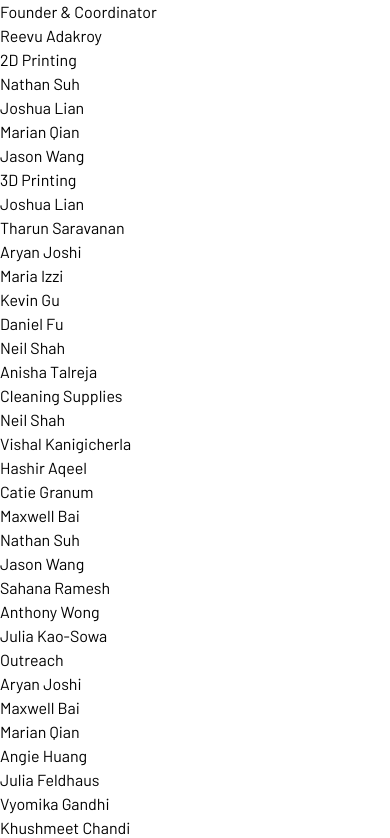
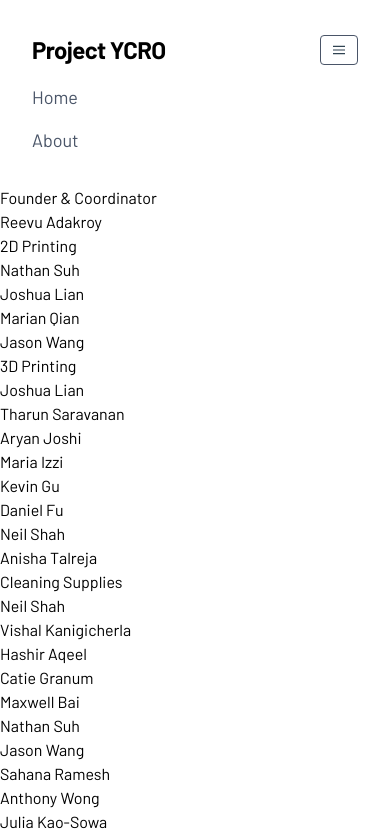
Before and after one commit to fighting-covid/website, a Next.js app: page /about in a window 390 px wide. Shown: the top 838 px of the page. Built offline with nearby package versions, Linux system fonts and the light colour scheme; a web font is replaced by a local one.

Commit message:
Create header component

```diff
--- /dev/null
+++ b/components/header.js
@@ -0,0 +1,33 @@
+import Link from "next/link";
+
+const Header = () => (
+  <nav className="flex items-center justify-between flex-wrap p-8 container mx-auto">
+    <div className="flex items-center flex-shrink-0 mr-8">
+      <span className="font-bold text-2xl tracking-tight">Project YCRO</span>
+    </div>
+    <div className="block lg:hidden">
+      <button className="flex items-center px-3 py-2 border rounded text-dark border-gray-700 hover:text-dark hover:border-dark">
+        <svg
+          className="fill-current h-3 w-3"
+          viewBox="0 0 20 20"
+          xmlns="http://www.w3.org/2000/svg"
+        >
+          <title>Menu</title>
+          <path d="M0 3h20v2H0V3zm0 6h20v2H0V9zm0 6h20v2H0v-2z" />
+        </svg>
+      </button>
+    </div>
+    <div className="w-full block flex-grow lg:flex lg:items-center lg:w-auto">
+      <div className="text-lg lg:flex-grow">
+        <div className="block mt-4 lg:inline-block lg:mt-0 text-gray-700 hover:text-dark mr-4">
+          <Link href="/home">Home</Link>
+        </div>
+        <div className="block mt-4 lg:inline-block lg:mt-0 text-gray-700 hover:text-dark">
+          <Link href="/about">About</Link>
+        </div>
+      </div>
+    </div>
+  </nav>
+);
+
+export default Header;
--- a/pages/_app.js
+++ b/pages/_app.js
@@ -1,4 +1,6 @@
 import Head from "next/head";
+
+import Header from "../components/header";
 
 import "../styles/main.css";
 
@@ -13,6 +15,7 @@ export default function MyApp({ Component, pageProps }) {
           key="google-fonts"
         />
       </Head>
+      <Header />
       <Component {...pageProps} />
       <style global jsx>{`
         body {
--- a/tailwind.config.js
+++ b/tailwind.config.js
@@ -4,7 +4,7 @@ module.exports = {
       colors: {
         dark: "#304352",
         light: "whitesmoke",
-        highlight: "#e44c65",
+        accent: "#e44c65",
       },
     },
     fontFamily: {
```
